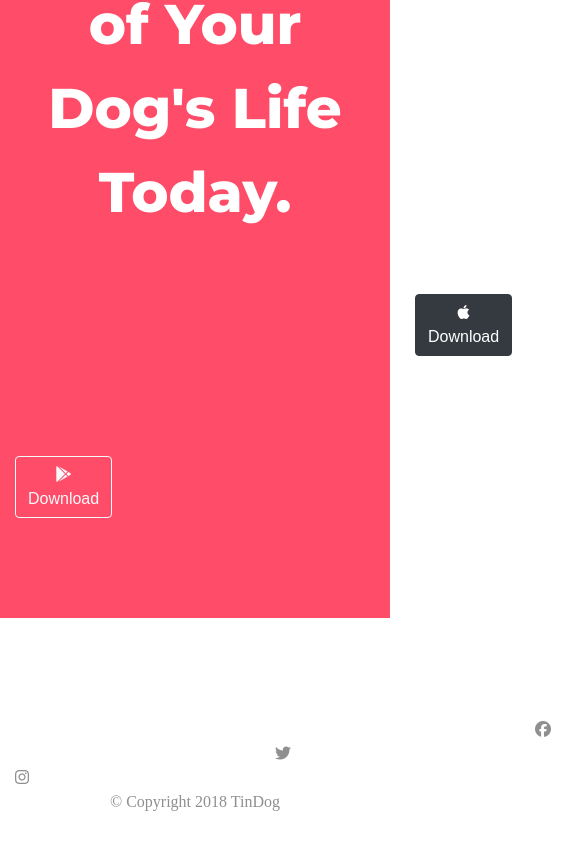
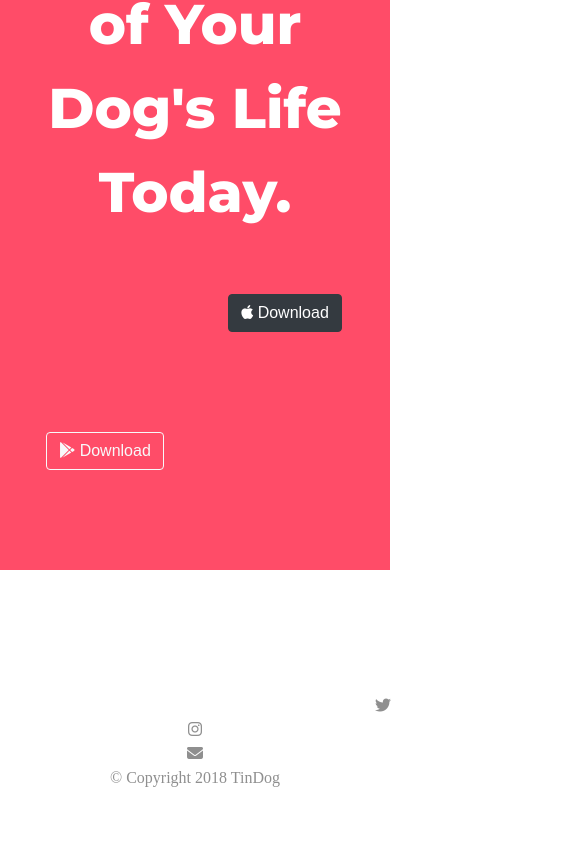
Before and after one commit to yiwereaminu/tindog, a plain HTML site: page index.html in a window 390 px wide. Shown: the part 5431-6281 px from the top of the page, 585 px wide, since content can reach past the window. Drawn offline with nearby package versions, Linux system fonts and the light colour scheme.

Commit message:
cta page completed

```diff
--- a/css/styles.css
+++ b/css/styles.css
@@ -191,19 +191,22 @@ title {
     margin-bottom: 50px;
 }
 .cta{
-    text-align: center;
+    /* text-align: center; */
     margin-bottom: 100px;
 
 }
 .download-ios{
 
   margin-bottom: 100px;
-  margin-left: 400px;
+  /* margin-left: 400px; */
+  margin-left: 70%;
+
 
 }
 .download-android{
     margin-bottom: 100px;
-  margin-right: 400px;
+  margin-right: 70%;
+
 }
 
 .cta-h-style{
@@ -215,11 +218,27 @@ title {
 
     margin-bottom: 60px;
 
+
 }
+@media (max-width:1024px){
+    .download-ios{
+        margin-left: 65%;
+    }
+    .download-android{
+        margin-right: 50%;
+    }
+}
+@media (max-width:750px){
+    .download-ios{
+        margin-left:50%;
+    }
+}
+
 /* footer */
 #footer{
     color: #8f8f8f;
     margin-bottom: 100px;
+    text-align: center;
 
 }
 .footer-p{
@@ -227,21 +246,23 @@ title {
 
 }
 .facebook{
-    margin-left: 520px;
+    margin-left: 200%;
    color: #8f8f8f;
 }
 .twitter{
-    margin-left: 260px;
+    margin-left: 100%;
     color: #8f8f8f;
 }
 
 .instagram{
     color: #8f8f8f;
+    /* padding-right: 100%; */
+    /* margin-right:300px; */
 
 }
 .envelope{
-    position: absolute;
+    /* position: absolute; */
     color: #8f8f8f;
-    margin-left: 300px;
+    /* padding-left: 65%; */
 
 }
--- a/index.html
+++ b/index.html
@@ -190,11 +190,11 @@
       <div class="col-lg-12">
         <h3 class="cta-h-style">Find the True Love of Your Dog's Life Today.</h3>
       </div>
-      <div class="col-lg-6 col-md-12 col-sm-12  ">
+      <div class="col-lg-6 col-md-6 col-sm-12  ">
         <button class="btn btn-dark download-ios" type="button"> <i class="fab fa-apple"></i>
           Download</button>
       </div>
-      <div class="col-lg-6 col-md-12 col-sm-12">
+      <div class="col-lg-6 col-md-6 col-sm-12">
         <button class="btn btn-outline-light download-android" type="button"> <i
             class="fab fa-google-play"></i> Download</button>
       </div>
@@ -208,16 +208,16 @@
     <div class="container">
     <div class=" row">
       <div class="col-lg-3 col-md-3 col-sm-3 ">
-        <a href="https://web.facebook.com/yiwereaminu"><i class="fab fa-facebook facebook"></i></a>
+        <a class="facebook" href="https://web.facebook.com/yiwereaminu"><i class="fab fa-facebook "></i></a>
       </div>
       <div class="col-lg-3 col-md-3 col-sm-3 ">
-        <a href="https://twitter.com/_DigitalX20"><i class="fab fa-twitter twitter"></i></a>
+        <a class="twitter" href="https://twitter.com/_DigitalX20"><i class="fab fa-twitter "></i></a>
       </div>
       <div class="col-lg-3 col-md-3 col-sm-3 instagram">
-        <a href="https://www.instagram.com/digitalxtrend/"><i class="fab fa-instagram instagram"></i></a>
+        <a class="instagram" href="https://www.instagram.com/digitalxtrend/"><i class="fab fa-instagram "></i></a>
       </div>
       <div class="col-lg-3 col-md-3 col-sm-3 envelope">
-        <a href="mailto:yiwereamin@gmail.com"><i class="fas fa-envelope envelope"></i></a>
+        <a class="envelope" href="mailto:yiwereamin@gmail.com"><i class="fas fa-envelope "></i></a>
       </div>
       <div class="col-lg-12">
         <p class="footer-p">© Copyright 2018 TinDog</p>
```
